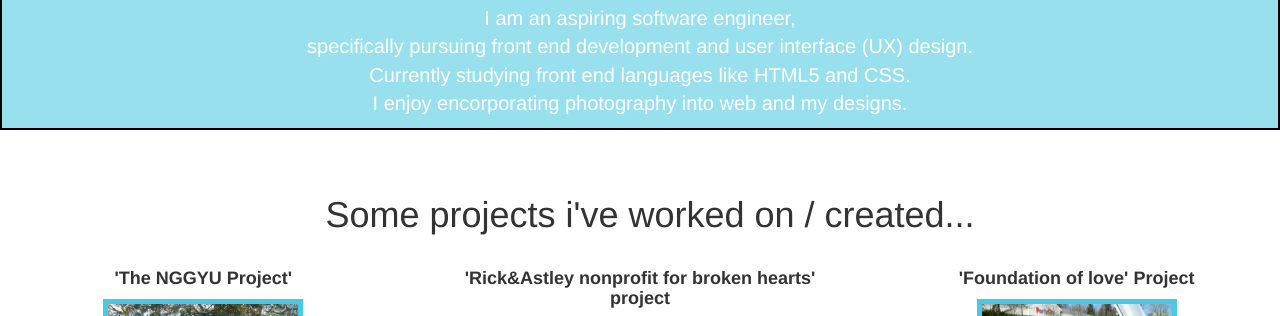
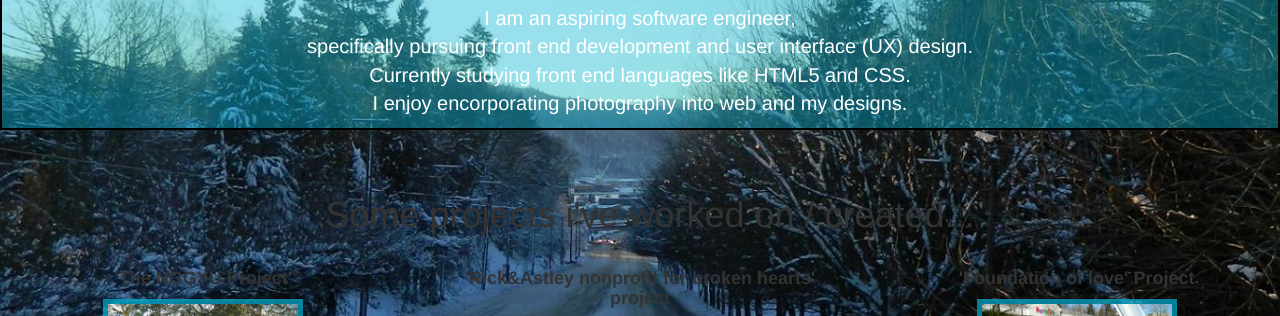
Before and after one commit to jjames1011/MyPortfolio, a plain HTML site: page index.html in a window 1280 px wide. Shown: the part 527-843 px from the top of the page. Drawn offline with nearby package versions, Linux system fonts and the light colour scheme.

Commit message:
rerouted pictures to new 'img' folder

```diff
--- a/stylesheet.css
+++ b/stylesheet.css
@@ -1,7 +1,7 @@
 body {
   color: white;
   background: grey;
-  background: url(pictures/backgroundimage.jpg);
+  background: url(img/backgroundimage.jpg);
   background-repeat: no-repeat;
   background-position: center;
   background-size: cover;
```
